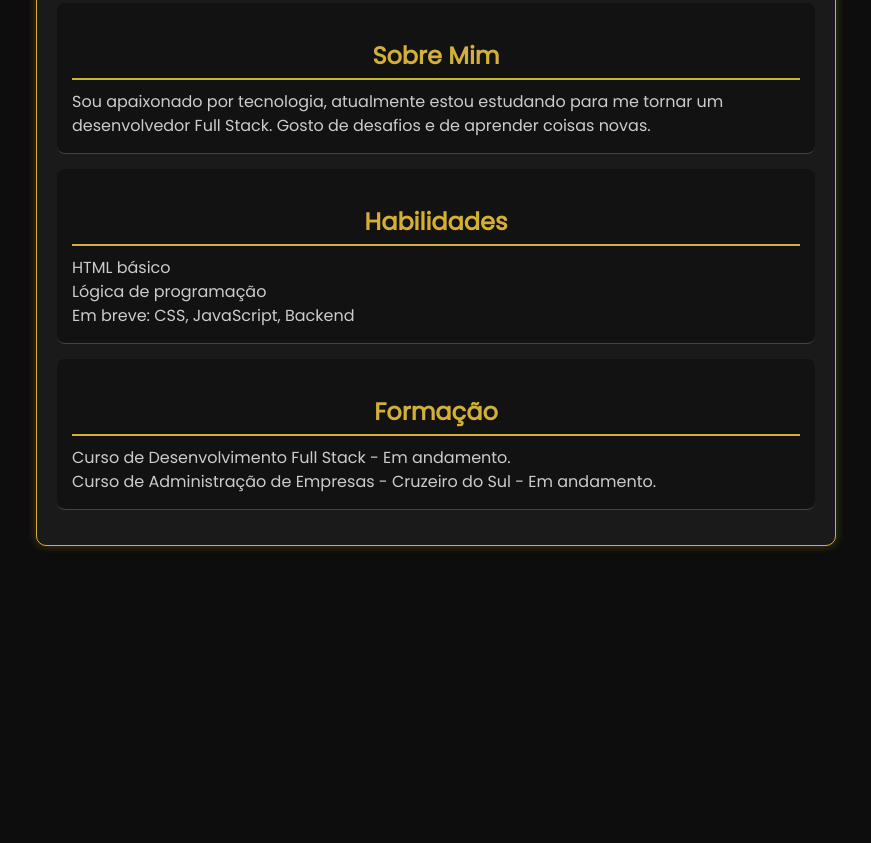
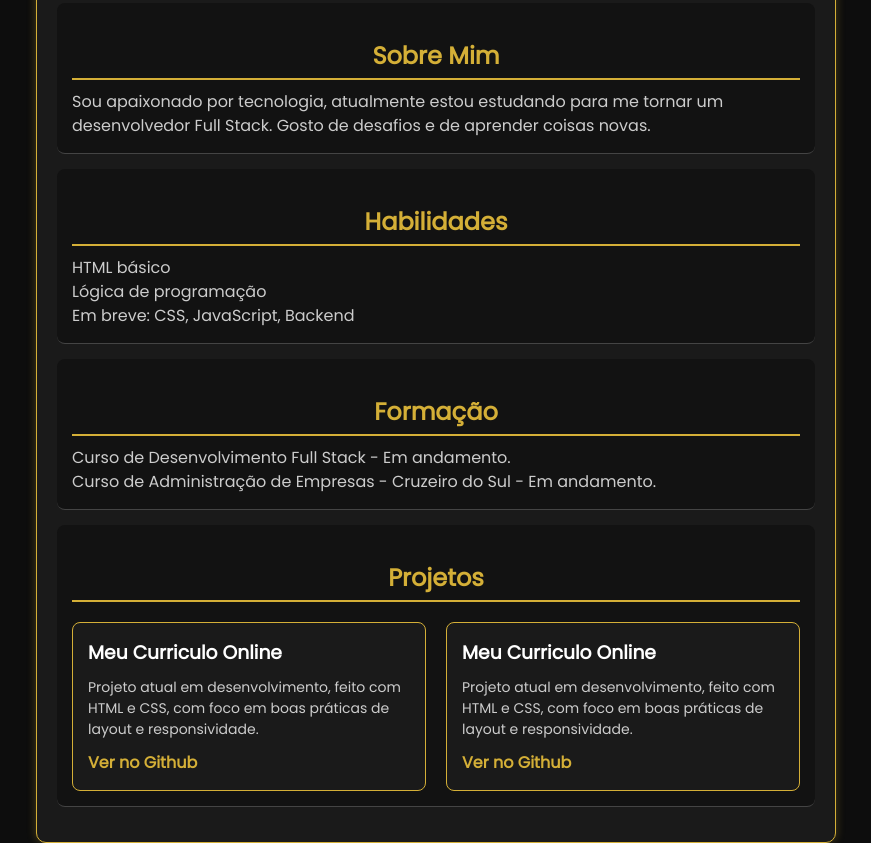
Before and after one commit to HWDelCol/curriculo-fullstack, a plain HTML site: page index.html in a window 1280 px wide. Shown: the part 325-1168 px from the top of the page, without its empty margins (204-1075 px from the left). Before the commit the page ends 871 px from the top, so only its background shows below. Drawn offline with Linux system fonts and the light colour scheme.

Commit message:
de curriculo para portifolio

```diff
--- a/assets/style.css
+++ b/assets/style.css
@@ -133,6 +133,48 @@ a:hover{
     color: #fff;
 }
 
+.projetos-grid {
+    display: grid;
+    grid-template-columns: 1fr 1fr; /* 2 colunas */
+    gap: 20px;
+    margin-top: 20px;
+}
+
+.projeto {
+    background-color: #1a1a1a;
+    padding: 15px;
+    border-radius: 8px;
+    border: 1px solid #d4af37;
+    transition: transform 0.3s ease, box-shadow 0.3s ease;
+}
+
+.projeto:hover {
+    transform: translateY(-5px);
+    box-shadow: 0 0 10px rgba(212, 175, 55, 0.3);
+}
+
+.projeto h3 {
+    margin-bottom: 10px;
+    color: #fff;
+}
+
+.projeto p {
+    color: #ccc;
+    font-size: 14px;
+    margin-bottom: 10px;
+}
+
+.projeto a {
+    color: #d4af37;
+    font-weight: bold;
+    text-decoration: none;
+    transition: color 0.3s ease;
+}
+
+.projeto a:hover {
+    color: #fff;
+}
+
 /*Responsividade inicial*/
 @media (max-width: 600px) {
     section{
@@ -156,4 +198,8 @@ p,li{
     font-size: 14px;
 }
 
+.projetos-grid {
+    grid-template-columns: 1fr; /* 1 coluna no celular */
 }
+
+}
--- a/index.html
+++ b/index.html
@@ -16,6 +16,7 @@
                 <li><a href="#sobre">Sobre Mim</a></li>
                 <li><a href="#habilidades">Habilidades</a></li>
                 <li><a href="#formacao">Formação</a></li>
+                <li><a href="#projetos">Projetos</a></li>
             </ul>
         </nav>
         <section class="card">
@@ -53,7 +54,21 @@
                 <li>Curso de Administração de Empresas - Cruzeiro do Sul - Em andamento.</li>
             </ul>
         </div>
-
+        <div class="sub-card" id="projetos">
+            <h2>Projetos</h2>
+            <div class="projetos-grid">
+                <div class="projeto">
+                    <h3>Meu Curriculo Online</h3>
+                    <p>Projeto atual em desenvolvimento, feito com HTML e CSS, com foco em boas práticas de layout e responsividade.</p>
+                    <a href="http://github.com/HWDelCol/curriculo-fullstack" target="_blank">Ver no Github</a>
+                </div>
+                <div class="projeto">
+                    <h3>Meu Curriculo Online</h3>
+                    <p>Projeto atual em desenvolvimento, feito com HTML e CSS, com foco em boas práticas de layout e responsividade.</p>
+                    <a href="http://github.com/HWDelCol/curriculo-fullstack" target="_blank">Ver no Github</a>
+                </div>
+            </div>
+        </div>
         </section>
     </body>
 </html>
```
